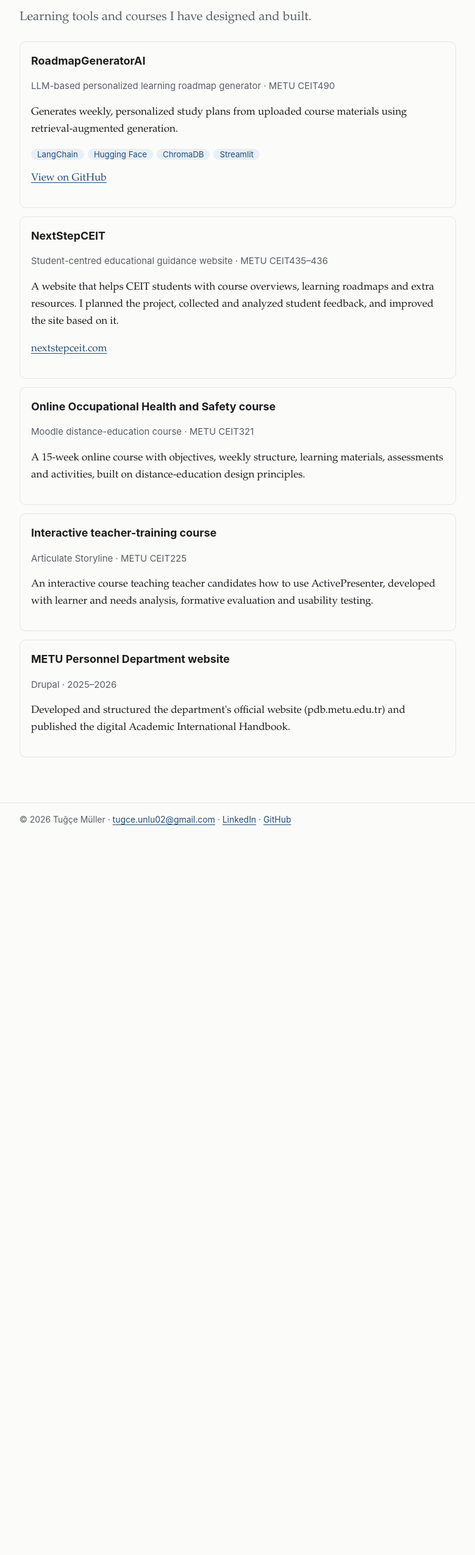
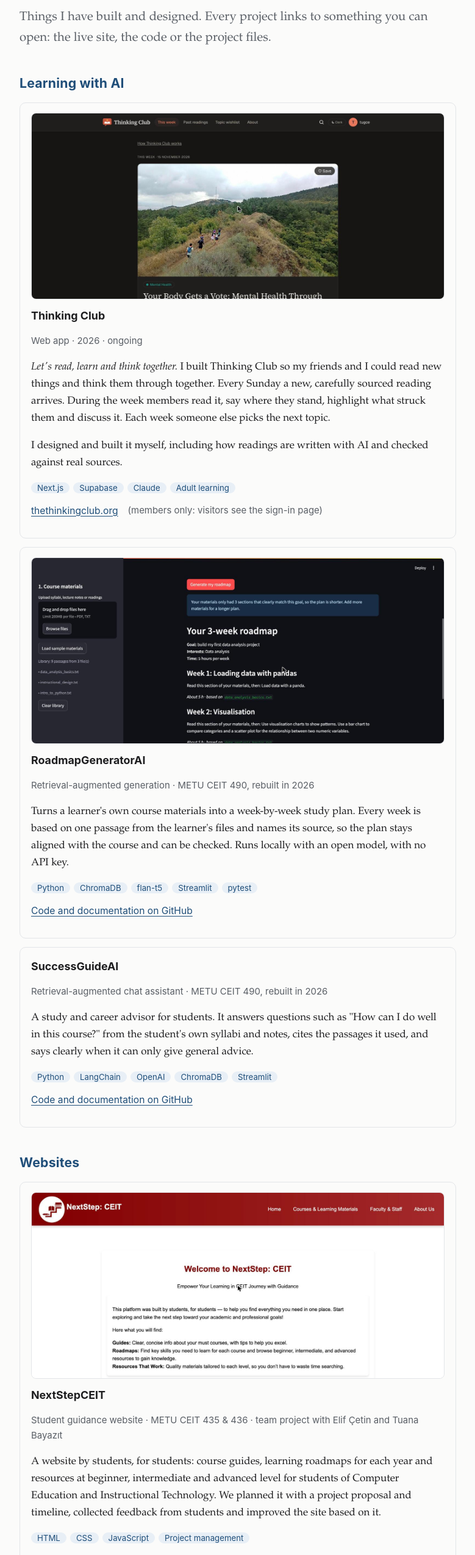
Before and after one commit to tugceunlu/tugceunlu.github.io, a plain HTML site: page projects.html in a window 1280 px wide. Shown: the part 150-2700 px from the top of the page at 61% size, without its empty margins (250-1029 px from the left). Before the commit the page ends 1532 px from the top, so only its background shows below. Drawn offline with Linux system fonts and the light colour scheme.

Commit message:
Rebuild Projects page with links and evidence

```diff
--- a/projects.html
+++ b/projects.html
@@ -3,8 +3,8 @@
 <head>
 <meta charset="utf-8">
 <meta name="viewport" content="width=device-width, initial-scale=1">
-<title>Projects – Tuğçe Müller</title>
-<meta name="description" content="Tuğçe Müller – researching generative AI in adult and lifelong learning. Incoming M.A. student in Adult Education at JMU Würzburg.">
+<title>Projects · Tuğçe Müller</title>
+<meta name="description" content="Projects by Tuğçe Müller: AI learning tools, Thinking Club, educational websites and instructional design work.">
 <link rel="stylesheet" href="style.css">
 </head>
 <body>
@@ -20,40 +20,87 @@
 <main>
 
 <h1>Projects</h1>
-<p class="lead">Learning tools and courses I have designed and built.</p>
+<p class="lead">Things I have built and designed. Every project links to something you can open: the live site, the code or the project files.</p>
+
+<h2>Learning with AI</h2>
 
 <div class="card">
-  <h3>RoadmapGeneratorAI</h3>
-  <p class="meta">LLM-based personalized learning roadmap generator · METU CEIT490</p>
-  <p>Generates weekly, personalized study plans from uploaded course materials using retrieval-augmented generation.</p>
-  <div class="tags"><span>LangChain</span><span>Hugging Face</span><span>ChromaDB</span><span>Streamlit</span></div>
-  <p><a href="https://github.com/tugceunlu/RoadmapGeneratorAI">View on GitHub</a></p>
+  <img class="shot" src="img/thinkingclub-home.jpg" alt="Thinking Club home page showing this week's reading">
+  <h3>Thinking Club</h3>
+  <p class="meta">Web app · 2026 · ongoing</p>
+  <p><em>Let's read, learn and think together.</em> I built Thinking Club so my friends and I could read new things and think them through together. Every Sunday a new, carefully sourced reading arrives. During the week members read it, say where they stand, highlight what struck them and discuss it. Each week someone else picks the next topic.</p>
+  <p>I designed and built it myself, including how readings are written with AI and checked against real sources.</p>
+  <div class="tags"><span>Next.js</span><span>Supabase</span><span>Claude</span><span>Adult learning</span></div>
+  <p class="links"><a href="https://thethinkingclub.org">thethinkingclub.org</a> <span class="meta">(members only: visitors see the sign-in page)</span></p>
 </div>
 
 <div class="card">
-  <h3>NextStepCEIT</h3>
-  <p class="meta">Student-centred educational guidance website · METU CEIT435–436</p>
-  <p>A website that helps CEIT students with course overviews, learning roadmaps and extra resources. I planned the project, collected and analyzed student feedback, and improved the site based on it.</p>
-  <p><a href="https://nextstepceit.com">nextstepceit.com</a></p>
+  <img class="shot" src="img/roadmap.jpg" alt="RoadmapGeneratorAI showing a generated three-week roadmap with sources">
+  <h3>RoadmapGeneratorAI</h3>
+  <p class="meta">Retrieval-augmented generation · METU CEIT 490, rebuilt in 2026</p>
+  <p>Turns a learner's own course materials into a week-by-week study plan. Every week is based on one passage from the learner's files and names its source, so the plan stays aligned with the course and can be checked. Runs locally with an open model, with no API key.</p>
+  <div class="tags"><span>Python</span><span>ChromaDB</span><span>flan-t5</span><span>Streamlit</span><span>pytest</span></div>
+  <p class="links"><a href="https://github.com/tugceunlu/RoadmapGeneratorAI">Code and documentation on GitHub</a></p>
 </div>
 
 <div class="card">
+  <h3>SuccessGuideAI</h3>
+  <p class="meta">Retrieval-augmented chat assistant · METU CEIT 490, rebuilt in 2026</p>
+  <p>A study and career advisor for students. It answers questions such as "How can I do well in this course?" from the student's own syllabi and notes, cites the passages it used, and says clearly when it can only give general advice.</p>
+  <div class="tags"><span>Python</span><span>LangChain</span><span>OpenAI</span><span>ChromaDB</span><span>Streamlit</span></div>
+  <p class="links"><a href="https://github.com/tugceunlu/SuccessGuide">Code and documentation on GitHub</a></p>
+</div>
+
+<h2>Websites</h2>
+
+<div class="card">
+  <img class="shot" src="img/nextstep.jpg" alt="NextStep CEIT home page">
+  <h3>NextStepCEIT</h3>
+  <p class="meta">Student guidance website · METU CEIT 435 &amp; 436 · team project with Elif Çetin and Tuana Bayazıt</p>
+  <p>A website by students, for students: course guides, learning roadmaps for each year and resources at beginner, intermediate and advanced level for students of Computer Education and Instructional Technology. We planned it with a project proposal and timeline, collected feedback from students and improved the site based on it.</p>
+  <div class="tags"><span>HTML</span><span>CSS</span><span>JavaScript</span><span>Project management</span></div>
+  <p class="links"><a href="https://tugceunlu.github.io/NextStepCEIT-WebsiteForCEITStudents/">Live site</a> · <a href="https://github.com/tugceunlu/NextStepCEIT-WebsiteForCEITStudents">Code</a> · <a href="https://drive.google.com/drive/folders/1avhPHVj9hT_GsqkYdHMQ0rjhXXd-3kXV">Project reports</a></p>
+</div>
+
+<div class="card">
+  <h3>METU Personnel Department website</h3>
+  <p class="meta">Drupal · Student staff, 2025 to 2026 · supervised by Dr. Berkan Başoğlu, Lecturer and Quality Management Representative</p>
+  <p>I developed and structured the department's official website, including sections for academic, administrative and international staff, students, forms and announcements, and published the digital Handbook for International Academic Staff. I worked with the department's IT unit on maintenance and updates.</p>
+  <div class="tags"><span>Drupal</span><span>Content management</span><span>Documentation</span></div>
+  <p class="links"><a href="https://pdb.metu.edu.tr">pdb.metu.edu.tr</a> · <a href="https://pdb.metu.edu.tr/tr/handbook-international-academic-staff">Handbook for International Academic Staff</a></p>
+</div>
+
+<h2>Instructional design</h2>
+<p>Course projects from my degree. Each link opens the project files: design and evaluation reports, materials and recordings.</p>
+
+<div class="card">
   <h3>Online Occupational Health and Safety course</h3>
-  <p class="meta">Moodle distance-education course · METU CEIT321</p>
-  <p>A 15-week online course with objectives, weekly structure, learning materials, assessments and activities, built on distance-education design principles.</p>
+  <p class="meta">Moodle · METU CEIT 321 Foundations of Distance Education · group project</p>
+  <p>A 15-week online course with objectives, syllabus, weekly structure, materials, assessments and activities, designed on distance-education principles.</p>
+  <p class="links"><a href="https://drive.google.com/drive/folders/1auIL_jvBP4kEeO8bHRP_F3fBrGpiyi6O">Proposal, syllabus, final report and course walkthrough video</a></p>
 </div>
 
 <div class="card">
   <h3>Interactive teacher-training course</h3>
-  <p class="meta">Articulate Storyline · METU CEIT225</p>
-  <p>An interactive course teaching teacher candidates how to use ActivePresenter, developed with learner and needs analysis, formative evaluation and usability testing.</p>
+  <p class="meta">Articulate Storyline · METU CEIT 225 Instructional Design</p>
+  <p>An interactive course that teaches teacher candidates to use ActivePresenter, developed with the ADDIE model: needs and learner analysis, design, usability testing, expert review and revision.</p>
+  <p class="links"><a href="https://drive.google.com/drive/folders/1r0lCWx28lI86NU7y-sWqol4s3ANOX8Rp">Design report, evaluation report and showcase poster</a></p>
 </div>
 
 <div class="card">
-  <h3>METU Personnel Department website</h3>
-  <p class="meta">Drupal · 2025–2026</p>
-  <p>Developed and structured the department's official website (pdb.metu.edu.tr) and published the digital Academic International Handbook.</p>
+  <h3>Multimedia learning projects</h3>
+  <p class="meta">Articulate Storyline, video · METU CEIT 323 Multimedia Design and Development</p>
+  <p>A procedural lesson (video, handout and QR quiz), a conceptual course on active digital citizenship with role-play and quizzes, and a gamified Storyline project, all revised after expert and peer evaluation.</p>
+  <p class="links"><a href="https://drive.google.com/drive/folders/1s4HPrG4vdjukQbEMn5J3-pKvljgXIfIH">Final reports and the Storyline game</a></p>
 </div>
+
+<div class="card">
+  <h3>Lesson and unit planning</h3>
+  <p class="meta">METU CEIT 216 Principles and Methods of Instruction · CEIT 207 Design and Use of Instructional Material</p>
+  <p>Three 80-minute lessons for a 6th-grade ICT course based on the national curriculum, and a PyGame instructional unit for high-school students with video and print materials.</p>
+  <p class="links"><a href="https://drive.google.com/drive/folders/1qVzBhrUijATs3gTriJrIkW9k4XUIzDv7">Lesson and unit plans</a> · <a href="https://drive.google.com/drive/folders/1-1Be9w1LawFWXEzdhQgqKNDwReA_K-BM">Instructional materials and analysis report</a></p>
+</div>
+
 </main>
 <footer><div class="inner">© 2026 Tuğçe Müller · <a class="em" data-u="tugce.unlu02" data-d="gmail.com" data-show="1" href="#">tugce.unlu02 [at] gmail.com</a> · <a href="https://www.linkedin.com/in/tugceunlu2023">LinkedIn</a> · <a href="https://github.com/tugceunlu">GitHub</a></div></footer>
 <script src="email.js"></script>
--- a/style.css
+++ b/style.css
@@ -58,3 +58,5 @@ footer .inner { padding-top: 18px; padding-bottom: 30px; }
   nav a { margin: 0 14px 0 0; }
   header.site .inner { height: auto; padding-top: 12px; padding-bottom: 12px; }
 }
+.card img.shot { width: 100%; border-radius: 8px; border: 1px solid var(--line); margin: 0 0 12px; display: block; }
+.card p.links { font-family: -apple-system, "Helvetica Neue", Arial, sans-serif; font-size: .92rem; }
```
Also changed, not shown: cv.html (+2 -2 lines), index.html (+2 -2 lines), research.html (+2 -2 lines).
